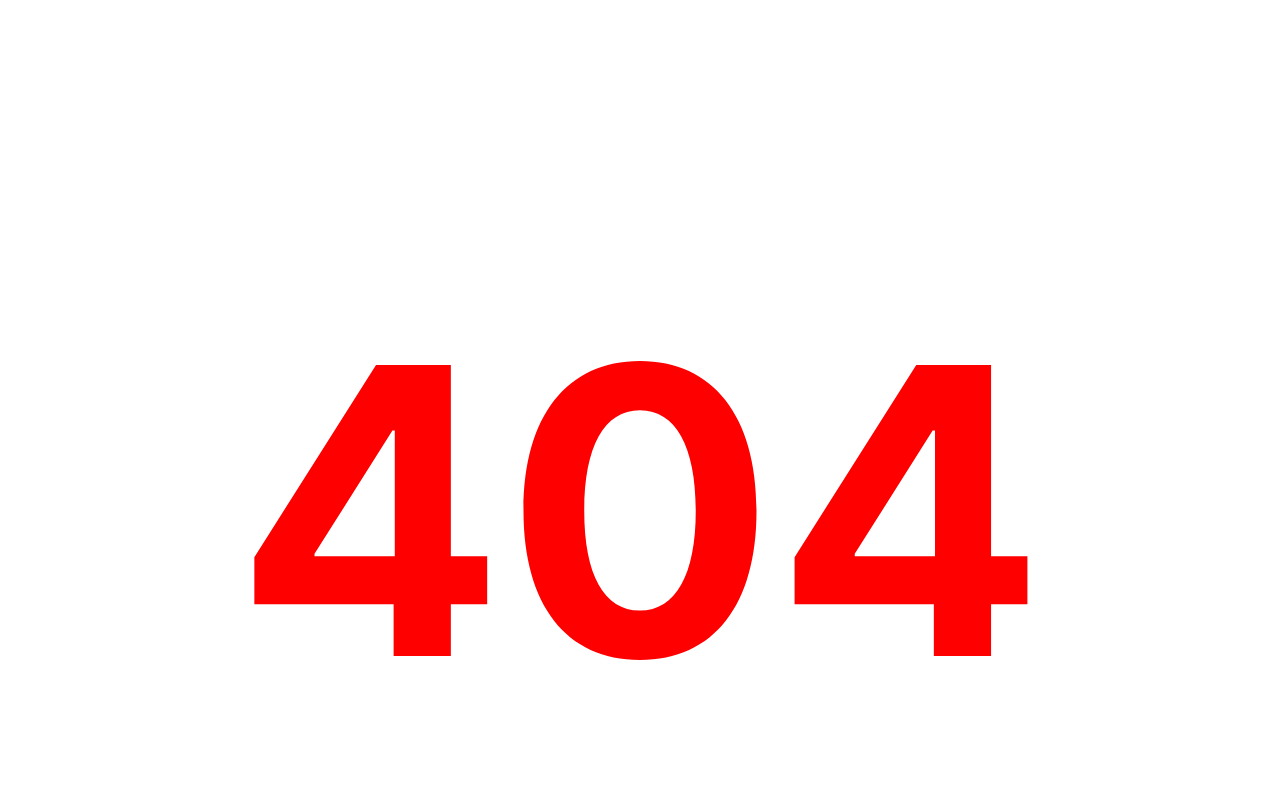
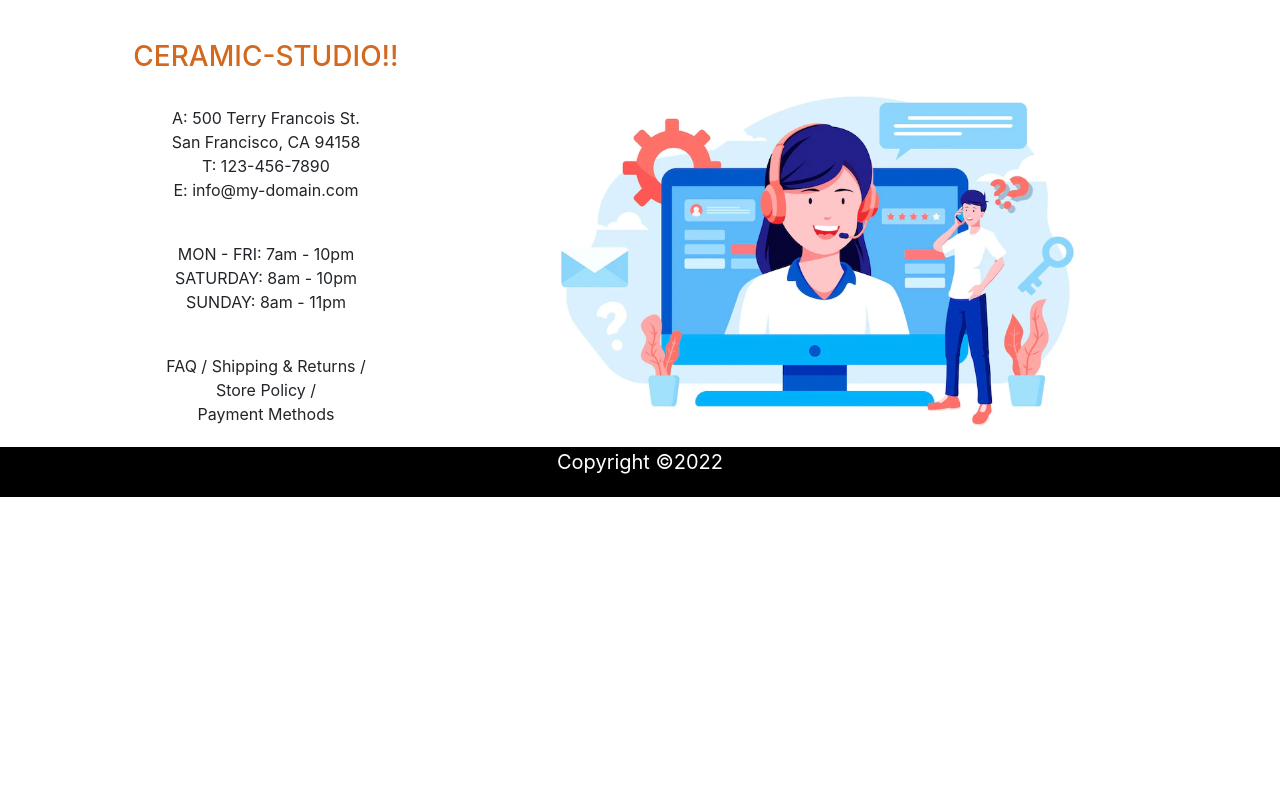
Before and after one commit to smishu/CERAMIC-STUDIO, a React (Create React App) app: page /contact in a window 1280 px wide. Before the commit this address had no page. Shown: the top 800 px of the page. Built offline with nearby package versions, Linux system fonts and the light colour scheme.

Commit message:
About page add

```diff
--- a/public/index.html
+++ b/public/index.html
@@ -1,14 +1,12 @@
 <!DOCTYPE html>
 <html lang="en">
+
 <head>
   <meta charset="utf-8" />
   <link rel="icon" href="%PUBLIC_URL%/favicon.ico" />
   <meta name="viewport" content="width=device-width, initial-scale=1" />
   <meta name="theme-color" content="#000000" />
-    <meta
-      name="description"
-      content="Web site created using create-react-app"
-    />
+  <meta name="description" content="Web site created using create-react-app" />
   <link rel="apple-touch-icon" href="%PUBLIC_URL%/logo192.png" />
   <!--
       manifest.json provides metadata used when your web app is installed on a
@@ -24,8 +22,11 @@
       work correctly both with client-side routing and a non-root public URL.
       Learn how to configure a non-root public URL by running `npm run build`.
     -->
+  <link rel="stylesheet" href="https://cdn.jsdelivr.net/npm/bootstrap@5.1.3/dist/css/bootstrap.min.css"
+    integrity="sha384-1BmE4kWBq78iYhFldvKuhfTAU6auU8tT94WrHftjDbrCEXSU1oBoqyl2QvZ6jIW3" crossorigin="anonymous" />
   <title>React App</title>
 </head>
+
 <body>
   <noscript>You need to enable JavaScript to run this app.</noscript>
   <div id="root"></div>
@@ -40,4 +41,5 @@
       To create a production bundle, use `npm run build` or `yarn build`.
     -->
 </body>
+
 </html>
--- a/src/App.js
+++ b/src/App.js
@@ -1,10 +1,14 @@
 
 import { Route, Router, Routes } from 'react-router-dom';
 import './App.css';
+import About from './Componeants/About/About';
+import Contact from './Componeants/Contacts/Contact';
 import Footer from './Componeants/Footer/Footer';
 import Home from './Componeants/Home/Home';
 import NotFound from './Componeants/NotFound/NotFound';
 import Product from './Componeants/Product/Product';
+import Login from './Componeants/Login/Login';
+import Singin from './Componeants/Login/Login';
 
 
 
@@ -15,6 +19,12 @@ function App() {
         <Route path='/' element={<Home></Home>}></Route>
         <Route path='/home' element={<Home></Home>}></Route>
         <Route path='/product' element={<Product></Product>}></Route>
+        <Route path='/contact' element={<Contact></Contact>}></Route>
+        <Route path='/about' element={<About></About>}></Route>
+        <Route path='/login' element={<Login></Login>}></Route>
+        <Route path='/singin' element={<Singin></Singin>}></Route>
+
+
 
         <Route path='*' element={<NotFound></NotFound>}></Route>
 
--- a/src/Componeants/About/About.css
+++ b/src/Componeants/About/About.css
@@ -0,0 +1,21 @@
+.About {
+    align-items: center;
+    text-align: center;
+}
+
+.para {
+    width: 50%;
+    margin: auto;
+    margin-top: 150px;
+    margin-bottom: 100px;
+}
+
+.para h2 {
+    color: blue;
+    margin-bottom: 50px;
+}
+
+.Img img {
+    width: 70%;
+    margin-bottom: 50px;
+}
--- a/src/Componeants/About/About.js
+++ b/src/Componeants/About/About.js
@@ -0,0 +1,24 @@
+import React from 'react';
+import './About.css';
+import Img from '../../Images/about.webp';
+
+const About = () => {
+    return (
+        <div className='About'>
+            <div className='para'>
+                <h2>OUR STORY & PHILOSOPHY</h2>
+                <p>A ceramic is a material that is neither metallic nor organic. It may be crystalline, glassy or both crystalline and glassy. Ceramics are typically hard and chemically non-reactive and can be formed or densified with heat
+                    A ceramic is any of the various hard, brittle, heat-resistant and corrosion-resistant materials made by shaping and then firing an inorganic, nonmetallic material, such as clay, at a high temperature. [1][2] Common examples are earthenware, porcelain, and brick.
+                </p>
+                <br />
+                <p>The earliest ceramics made by humans were pottery objects (pots or vessels) or figurines made from clay, either by itself or mixed with other materials like silica, hardened and sintered in fire. Later, ceramics were glazed and fired to create smooth, colored surfaces, decreasing porosity through the use of glassy, amorphous ceramic coatings on top of the crystalline ceramic substrates.[3] Ceramics now include domestic, industrial and building products, as well as a wide range of materials developed for use in advanced ceramic engineering, such as in semiconductors.</p>
+            </div>
+            <div className='Img'>
+                <img src={Img} alt="" />
+            </div>
+
+        </div>
+    );
+};
+
+export default About;
--- a/src/Componeants/Contacts/Contact.js
+++ b/src/Componeants/Contacts/Contact.js
@@ -1,8 +1,43 @@
 import React from 'react';
+import './contact.css';
+import Contactpic from '../../Images/organic-flat-customer-support-illustration_23-2148899173.webp';
 
 const Contact = () => {
     return (
-        <div>
+        <div className='d-flex mx-auto contact'>
+            <div className='text-center w-50 contact-p'>
+                <h3>CERAMIC-STUDIO!!</h3>
+                <p>
+                    <br />
+                    A:   500 Terry Francois St.
+                    <br />
+                    San Francisco, CA 94158
+                    <br />
+                    T:   123-456-7890
+                    <br />
+                    E:  info@my-domain.com
+                </p>
+                <br />
+                <p>
+                    MON - FRI:  7am - 10pm
+                    <br />
+                    SATURDAY:   8am - 10pm
+                    <br />
+                    SUNDAY:   8am - 11pm
+                </p>
+                <br />
+                <p>
+                    FAQ / Shipping & Returns /
+                    <br />
+                    Store Policy /
+                    <br />
+                    Payment Methods
+                </p>
+
+            </div>
+            <div className='Contactpic mt-5'>
+                <img src={Contactpic} alt="" />
+            </div>
 
         </div>
     );
--- a/src/Componeants/Contacts/contact.css
+++ b/src/Componeants/Contacts/contact.css
@@ -0,0 +1,13 @@
+.contact h3 {
+    color: chocolate;
+}
+
+.contact-p {
+    margin-top: 40px;
+    width: 48%;
+}
+
+.contact img {
+
+    width: 80%;
+}
--- a/src/Componeants/Footer/Footer.css
+++ b/src/Componeants/Footer/Footer.css
@@ -1,10 +1,13 @@
 .footer {
-    height: 100px;
+
     background-color: black;
     color: white;
     text-align: center;
+    height: 50px;
+}
 
-}
+
+
 
 .footer p {
     font-size: 20px;
--- a/src/Componeants/Header/Header.js
+++ b/src/Componeants/Header/Header.js
@@ -7,21 +7,27 @@ import { Container, Nav, NavDropdown } from 'react-bootstrap';
 const Header = () => {
     return (
         <div>
-            <Navbar bg="light" expand="lg">
+            <Navbar collapseOnSelect expand="lg" bg="dark" variant="dark">
                 <Container>
                     <Navbar.Brand href="#home">React-Bootstrap</Navbar.Brand>
-                    <Navbar.Toggle aria-controls="basic-navbar-nav" />
-                    <Navbar.Collapse id="basic-navbar-nav">
+                    <Navbar.Toggle aria-controls="responsive-navbar-nav" />
+                    <Navbar.Collapse id="responsive-navbar-nav">
                         <Nav className="me-auto">
-                            <Nav.Link href="#home">Home</Nav.Link>
-                            <Nav.Link href="#link">Link</Nav.Link>
-                            <NavDropdown title="Dropdown" id="basic-nav-dropdown">
-                                <NavDropdown.Item href="#action/3.1">Action</NavDropdown.Item>
-                                <NavDropdown.Item href="#action/3.2">Another action</NavDropdown.Item>
-                                <NavDropdown.Item href="#action/3.3">Something</NavDropdown.Item>
+                            <Nav.Link href="#features">Home</Nav.Link>
+                            <Nav.Link href="#pricing">Product</Nav.Link>
+                            <NavDropdown title="Dropdown" id="collasible-nav-dropdown">
+                                <NavDropdown.Item href="#action/3.2">Contact Us</NavDropdown.Item>
+                                <NavDropdown.Item href="#action/3.3">Blogs</NavDropdown.Item>
                                 <NavDropdown.Divider />
-                                <NavDropdown.Item href="#action/3.4">Separated link</NavDropdown.Item>
+
                             </NavDropdown>
+                        </Nav>
+                        <Nav>
+                            <Nav.Link href="#deets">About</Nav.Link>
+                            <Nav.Link href="#deets">Cart</Nav.Link>
+                            <Nav.Link eventKey={2} href="#memes">
+                                Login
+                            </Nav.Link>
                         </Nav>
                     </Navbar.Collapse>
                 </Container>
--- a/src/Componeants/Product/Product.js
+++ b/src/Componeants/Product/Product.js
@@ -0,0 +1,11 @@
+import React from 'react';
+
+const Product = () => {
+    return (
+        <div>
+
+        </div>
+    );
+};
+
+export default Product;
--- a/src/firebase.init.js
+++ b/src/firebase.init.js
@@ -21,4 +21,6 @@ const firebaseConfig = {
 const app = initializeApp(firebaseConfig);
 const analytics = getAnalytics(app);
 const auth = getAuth(app);
+
+
 export default auth;
```
Also changed, not shown: src/Images/about.webp (added), src/Images/organic-flat-customer-support-illustration_23-2148899173.webp (added). Lines whose indentation alone changed are shown as unchanged.
